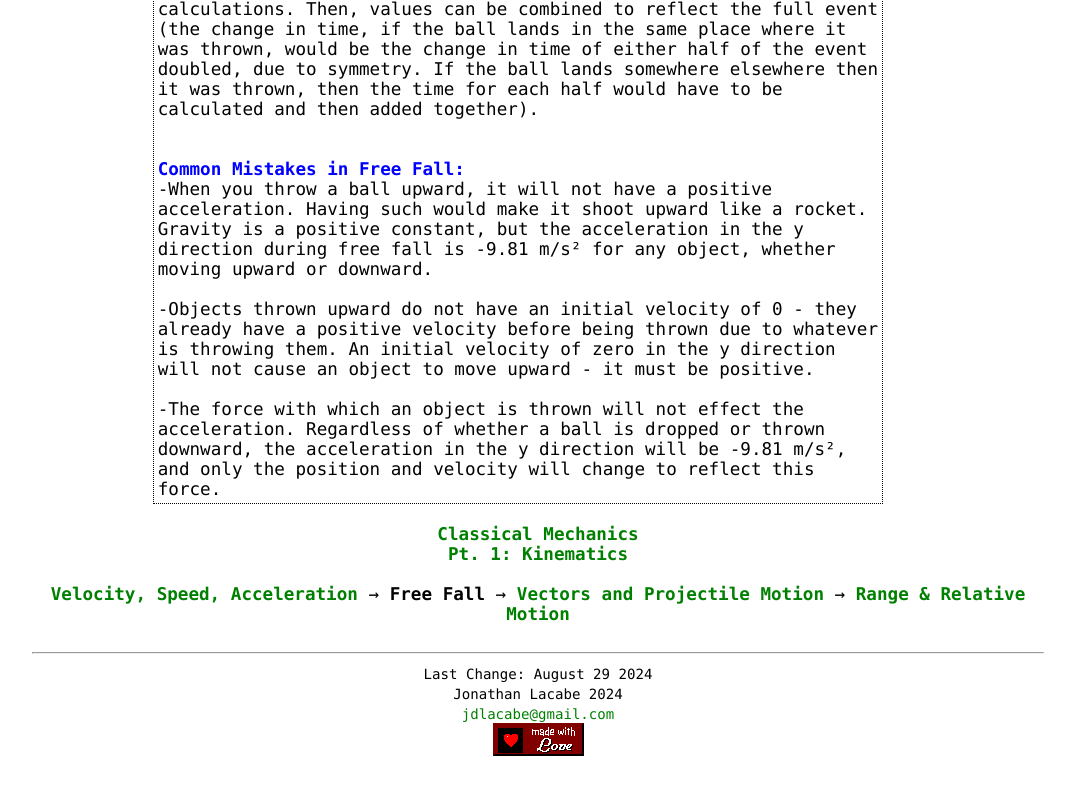
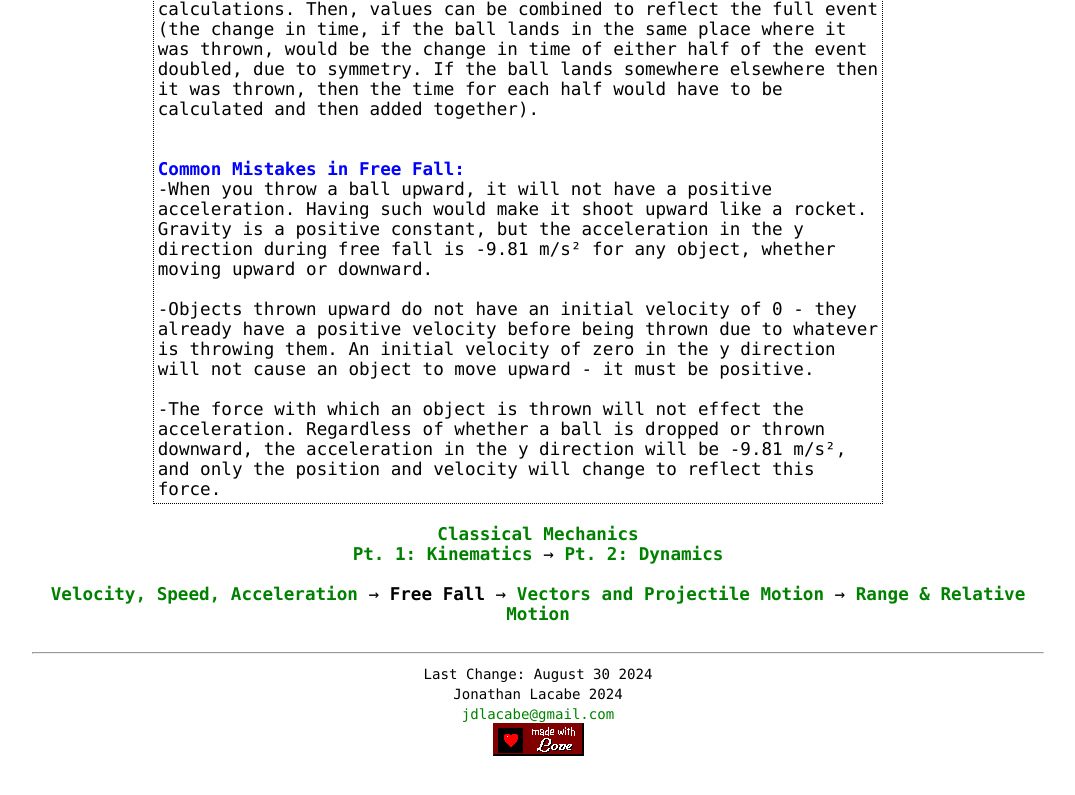
Before and after one commit to JonathanLacabe/JonathanLacabe.github.io, a plain HTML site: page Physics/mechanics/freefall.html in a window 1280 px wide. Shown: the part 1351-2146 px from the top of the page, without its empty margins (102-1177 px from the left). Drawn offline with Linux system fonts and the light colour scheme; files whose address does not match are found by name.

Commit message:
Update freefall.html
add footer thing

```diff
--- a/Physics/mechanics/freefall.html
+++ b/Physics/mechanics/freefall.html
@@ -97,12 +97,12 @@ For other planets, g is different, like g<sub>Mars</sub> = 3.75 m/s².<br><br><b
       <footer class="site">
       <br>
       <strong><a href="/Physics/Mechanics.html">Classical Mechanics</a></strong><br>
-        <article><strong><a href="/Physics/MechanicsFull.html">Pt. 1: Kinematics</a></strong></article>
+        <article><strong><a href="/Physics/MechanicsFull.html">Pt. 1: Kinematics</a></strong> → <strong><a href="/Physics/MechanicsFull2">Pt. 2: Dynamics</a></strong></article>
         <br>
         <article><strong><a href="/Physics/mechanics/velspaccel.html">Velocity, Speed, Acceleration</a></strong> → <strong>Free Fall</strong> → <strong><a href="/Physics/mechanics/vectors.html">Vectors and Projectile Motion</a></strong> → <strong><a href="/Physics/mechanics/range">Range & Relative Motion</a></strong><!--→ <strong><a href=""></a></strong> → <strong><a href=""></a></strong> → <strong><a href=""></a></strong> → <strong><a href=""></a></strong> → <strong><a href=""></a></strong> → <strong><a href=""></a></strong> → <strong><a href=""></a></strong> → <strong><a href=""></a></strong> → <strong><a href=""></a></strong>--></article>
       	<br>
       	<hr>
-      	<span class="tiny">Last Change: August 29 2024</span><br>
+      	<span class="tiny">Last Change: August 30 2024</span><br>
       	<span class="tiny">Jonathan Lacabe 2024</span><br>
       	<span class="tiny"><a href="mailto:jdlacabe@gmail.com">jdlacabe@gmail.com</a></span><br>
       	<img src="/_other/with_love%20(1).gif" width=9%>
```
